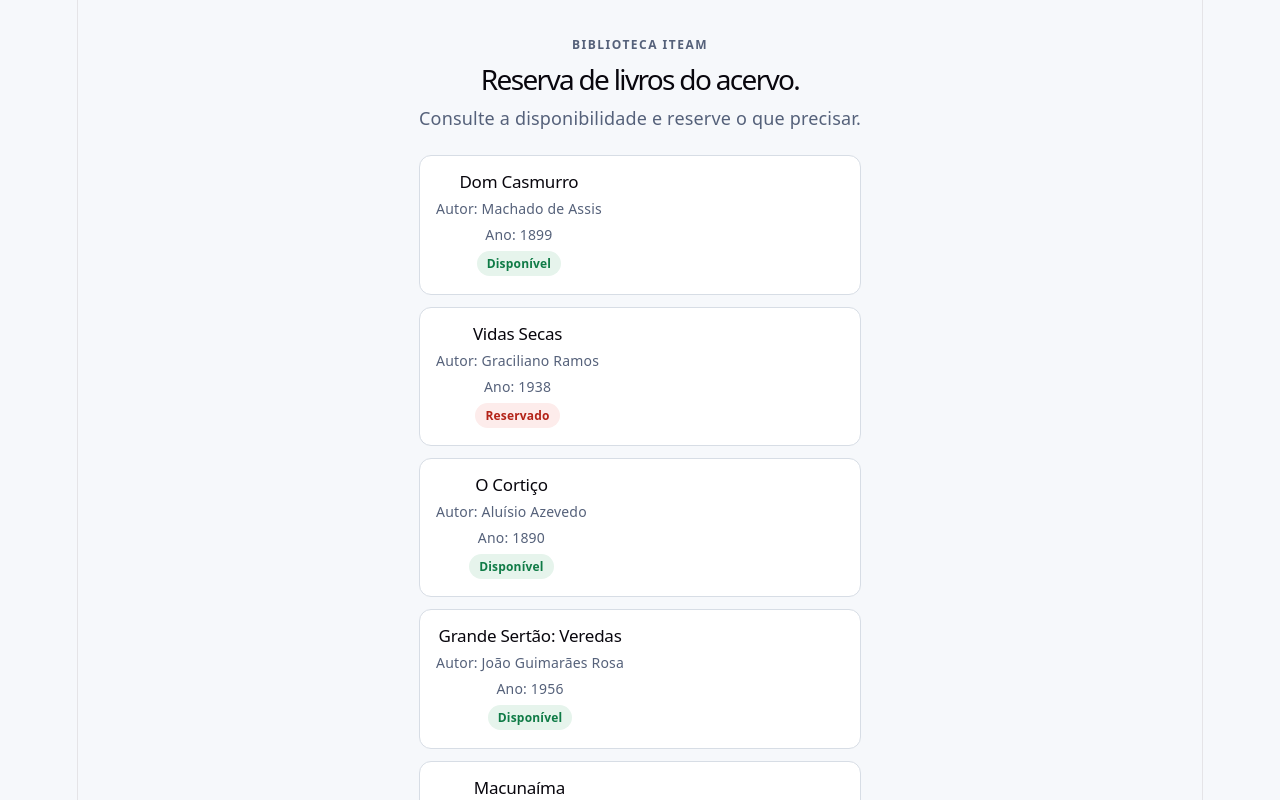
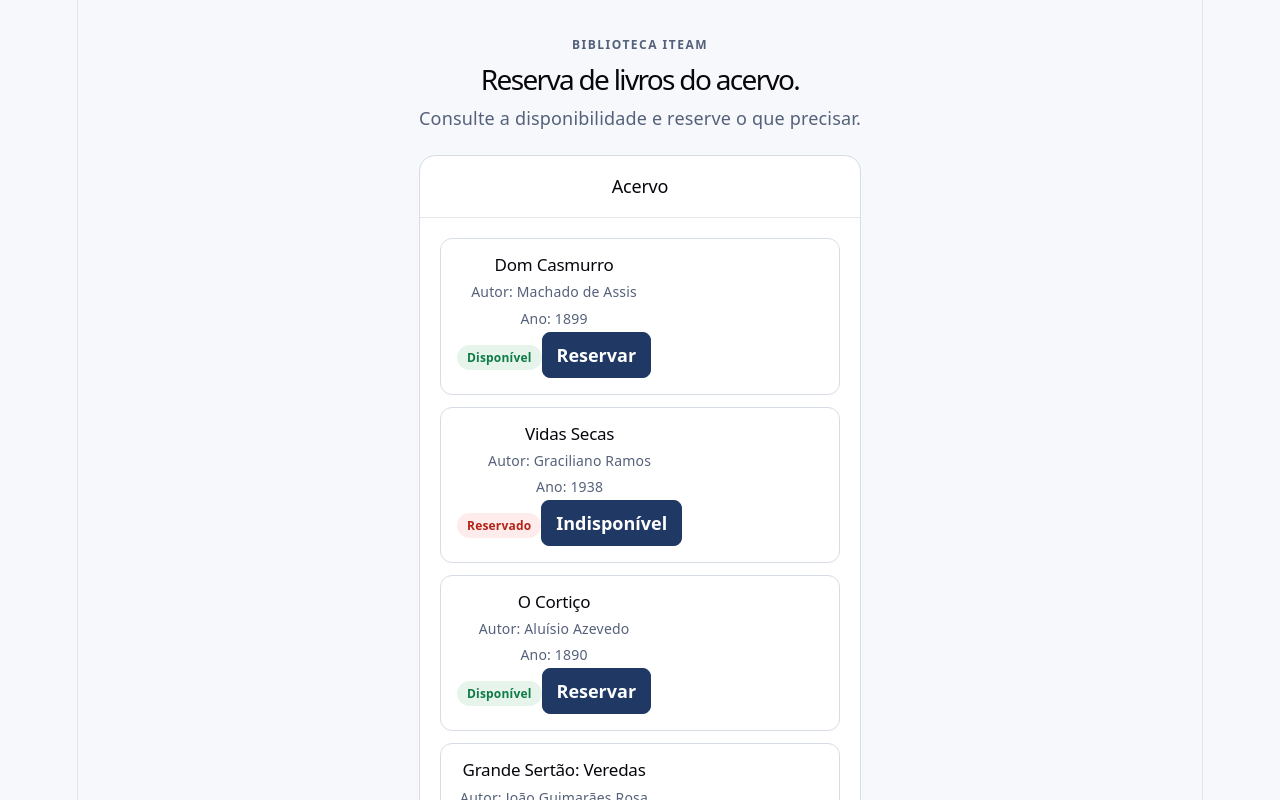
Before and after one commit to Rafael-C-Senger/reserva-biblioteca-rafael-senger, a React (Vite) app: page / in a window 1280 px wide. Shown: the top 800 px of the page. Built offline with nearby package versions, Linux system fonts and the light colour scheme.

Commit message:
feat: adiciona props, callback e composição com children

```diff
--- a/src/App.jsx
+++ b/src/App.jsx
@@ -1,8 +1,14 @@
 import "./App.css";
 import { books } from "./data/books";
 import BookList from "./components/BookList";
+import Panel from "./components/Panel";
 
 export default function App() {
+
+  function handleReserve(bookId) {
+    window.alert(`Reservando livro com ID: ${bookId}`);
+  }
+
   return (
     <main className="app">
       <header className="hero">
@@ -11,7 +17,12 @@
         <p>Consulte a disponibilidade e reserve o que precisar.</p>
       </header>
 
-      <BookList books={books} />
+      <Panel title="Acervo">
+        <BookList
+          books={books}
+          onReserve={handleReserve}
+        />
+      </Panel>
     </main>
   );
 }
--- a/src/components/BookCard.jsx
+++ b/src/components/BookCard.jsx
@@ -1,4 +1,11 @@
-export default function BookCard({ title, author, year, available }) {
+export default function BookCard({
+    id,
+    title,
+    author,
+    year,
+    available,
+    onReserve,
+}) {
   return (
     <article className="book-card">
       <div>
@@ -9,6 +16,10 @@
         <span className={`badge ${available ? "badge-ok" : "badge-off"}`}>
           {available ? "Disponível" : "Reservado"}
         </span>
+
+        <button type="button" onClick={() => onReserve(id)}>
+            {available ? "Reservar" : "Indisponível"}
+        </button>
       </div>
     </article>
   );
--- a/src/components/BookList.jsx
+++ b/src/components/BookList.jsx
@@ -1,6 +1,6 @@
 import BookCard from "./BookCard";
 
-export default function BookList({ books }) {
+export default function BookList({ books, onReserve }) {
   if (books.length === 0) {
     return <p>Não há livros para exibir.</p>;
   }
@@ -8,7 +8,11 @@
   return (
     <section className="book-list" aria-label="Acervo">
       {books.map((book) => (
-        <BookCard key={book.id} {...book} />
+        <BookCard
+            key={book.id}
+            {...book}
+            onReserve={onReserve}
+        />
       ))}
     </section>
   );
--- /dev/null
+++ b/src/components/Panel.jsx
@@ -0,0 +1,11 @@
+export default function Panel({ title, children }) {
+  return (
+    <section className="panel">
+      <header className="panel-header">
+        <h2>{title}</h2>
+      </header>
+
+      <div className="panel-content">{children}</div>
+    </section>
+  );
+}
```
